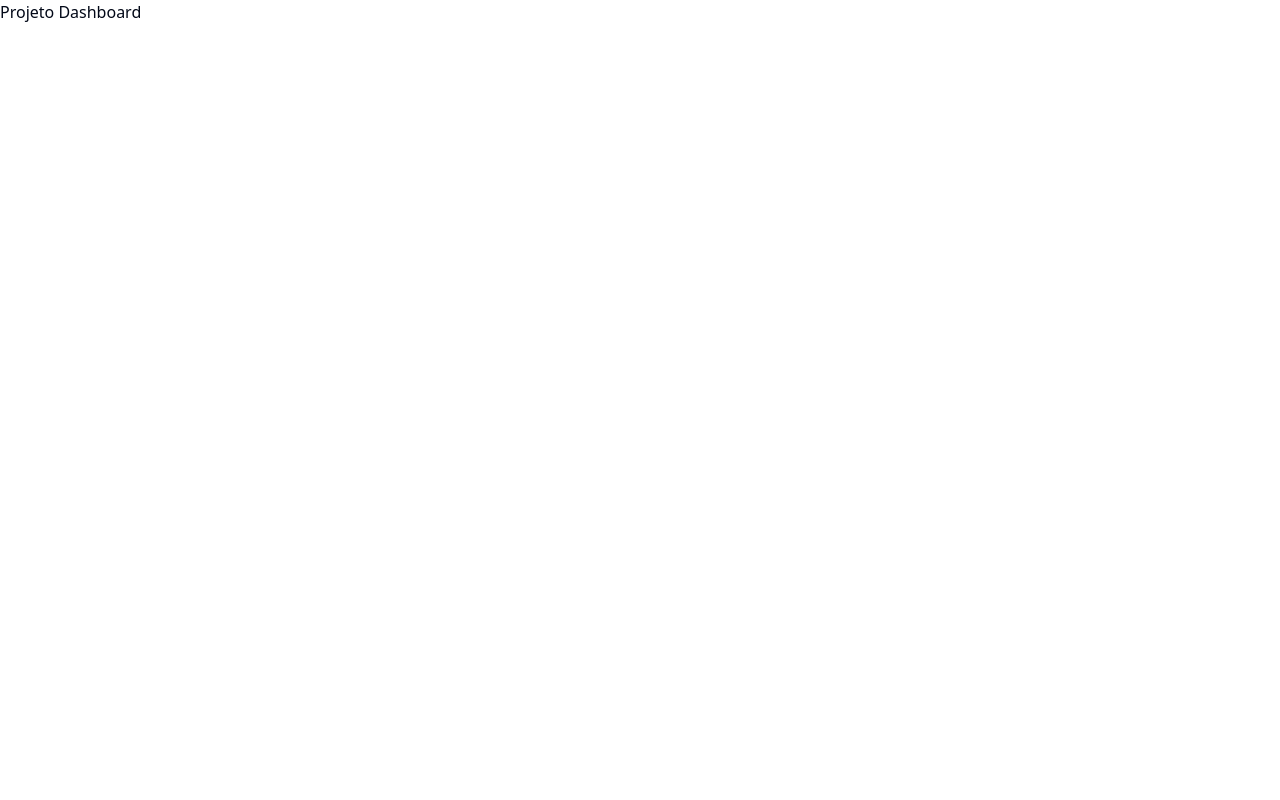
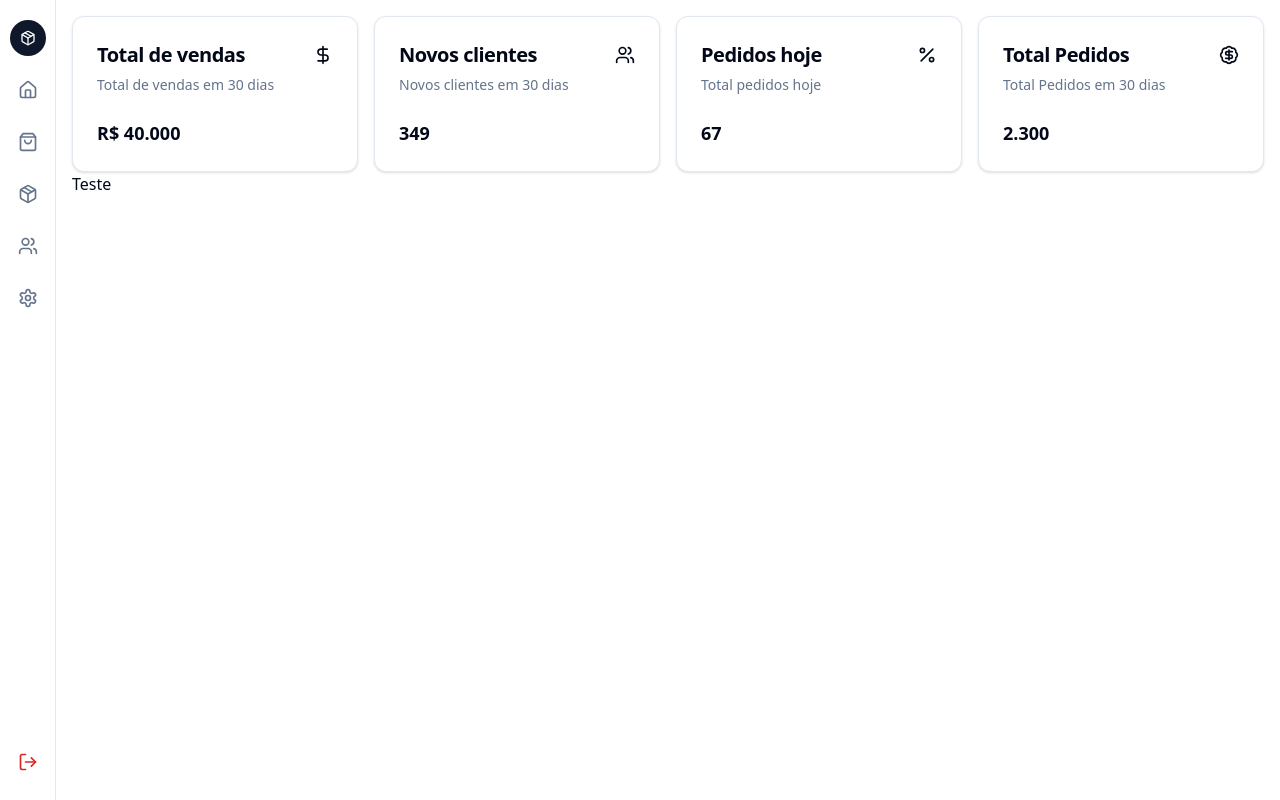
Before and after one commit to FilipeRabelo/dashboard-next-shadcnUi, a Next.js app: page / in a window 1280 px wide. Built offline with nearby package versions, Linux system fonts and the light colour scheme.

Commit message:
Projeto-dashboard-next-shadcn-ui

```diff
--- a/src/app/page.tsx
+++ b/src/app/page.tsx
@@ -1,10 +1,87 @@
 // import { Button } from "@/components/ui/button";
 // import Image from "next/image";
 
+import { ChartOverView } from "@/components/chart";
+import { Card, CardContent, CardDescription, CardHeader, CardTitle } from "@/components/ui/card";
+import { BadgeDollarSign, DollarSign, Percent, Users } from "lucide-react";
+
 export default function Home() {
   return (
-    <main>
-      <h1 className="text-2x1">Projeto Dashboard</h1>
+    <main className="sm:ml-14 p-4">
+      <section className="grid grid-cols-2 lg:grid-cols-4 gap-4">
+        <Card>
+          <CardHeader>
+            <div className="flex items-center justify-center">
+              <CardTitle className="select-none text-lg sm:text-xl">
+                Total de vendas
+              </CardTitle>
+              <DollarSign className="ml-auto w-5 h-5" />
+            </div>
+
+            <CardDescription>Total de vendas em 30 dias</CardDescription>
+          </CardHeader>
+
+          <CardContent>
+            <p className="text-base sm:text-lg font-bold">R$ 40.000</p>
+          </CardContent>
+        </Card>
+
+        <Card>
+          <CardHeader>
+            <div className="flex items-center justify-center">
+              <CardTitle className="select-none text-lg sm:text-xl">
+                Novos clientes
+              </CardTitle>
+              <Users className="ml-auto w-5 h-5" />
+
+            </div>
+
+            <CardDescription>Novos clientes em 30 dias</CardDescription>
+          </CardHeader>
+
+          <CardContent>
+            <p className="text-base sm:text-lg font-bold">349</p>
+          </CardContent>
+        </Card>
+
+        <Card>
+          <CardHeader>
+            <div className="flex items-center justify-center">
+              <CardTitle className="select-none text-lg sm:text-xl">
+                Pedidos hoje
+              </CardTitle>
+              <Percent className="ml-auto w-5 h-5" />
+            </div>
+
+            <CardDescription>Total pedidos hoje</CardDescription>
+          </CardHeader>
+
+          <CardContent>
+            <p className="text-base sm:text-lg font-bold">67</p>
+          </CardContent>
+        </Card>
+
+        <Card>
+          <CardHeader>
+            <div className="flex items-center justify-center">
+              <CardTitle className="select-none text-lg sm:text-xl">
+                Total Pedidos
+              </CardTitle>
+              <BadgeDollarSign className="ml-auto w-5 h-5" />
+            </div>
+
+            <CardDescription>Total Pedidos em 30 dias</CardDescription>
+          </CardHeader>
+
+          <CardContent>
+            <p className="text-base sm:text-lg font-bold">2.300</p>
+          </CardContent>
+        </Card>
+      </section>
+
+      <section className="flex flex-col md:flex-row gap-4">
+        <ChartOverView />
+      </section>
     </main>
   );
 }
--- /dev/null
+++ b/src/components/chart/index.tsx
@@ -0,0 +1,7 @@
+export function ChartOverView() {
+  return (
+    <div>
+      <h1>Teste</h1>
+    </div>
+  )
+}
--- a/src/components/sidebar/index.tsx
+++ b/src/components/sidebar/index.tsx
@@ -1,12 +1,130 @@
 import Link from "next/link";
 import { Button } from "../ui/button";
 import { Sheet, SheetTrigger, SheetContent } from "../ui/sheet";
-import { Home, Package, PanelBottom, Settings, ShoppingBag, Users } from "lucide-react";
+import { Home, LogOut, Package, PanelBottom, Settings, ShoppingBag, Users } from "lucide-react";
+import { Tooltip, TooltipProvider, TooltipTrigger, TooltipContent } from "../ui/tooltip";
 
-export function Sidebar(){
-  return(
+export function Sidebar() {
+  return (
     <div className="flex w-full flex-col bg-muted/40">
 
+      {/* sidebar desktop */}
+      <aside
+        className="fixed inset-y-0 left-0 z-10 hidden w-14 border-r bg-background sm:flex flex-col"
+      >
+        <nav className="flex flex-col items-center gap-4 px-2 py-5">
+          <TooltipProvider>
+
+            <Link
+              href={'#'}
+              className="flex h-9 w-9 shrink-0 items-center justify-center bg-primary
+              text-primary-foreground rounded-full"
+            >
+              <Package className="h-4 w-4" />
+              <span className="sr-only">Dashboard Logo</span>
+            </Link>
+
+            <Tooltip>
+              <TooltipTrigger asChild>
+                <Link
+                  href={'#'}
+                  className="flex h-9 w-9 shrink-0 items-center justify-center rounded-lg
+                  text-muted-foreground transition-colors hover:text-foreground"
+                >
+                  <Home className="h-5 w-5" />
+                  <span className="sr-only">Início</span>
+                </Link>
+              </TooltipTrigger>
+
+              <TooltipContent side="right">Início</TooltipContent>
+            </Tooltip>
+
+            <Tooltip>
+              <TooltipTrigger asChild>
+                <Link
+                  href={'#'}
+                  className="flex h-9 w-9 shrink-0 items-center justify-center rounded-lg
+                  text-muted-foreground transition-colors hover:text-foreground"
+                >
+                  <ShoppingBag className="h-5 w-5" />
+                  <span className="sr-only">Pedidos</span>
+                </Link>
+              </TooltipTrigger>
+
+              <TooltipContent side="right">Pedidos</TooltipContent>
+            </Tooltip>
+
+            <Tooltip>
+              <TooltipTrigger asChild>
+                <Link
+                  href={'#'}
+                  className="flex h-9 w-9 shrink-0 items-center justify-center rounded-lg
+                  text-muted-foreground transition-colors hover:text-foreground"
+                >
+                  <Package className="h-5 w-5" />
+                  <span className="sr-only">Produtos</span>
+                </Link>
+              </TooltipTrigger>
+
+              <TooltipContent side="right">Produtos</TooltipContent>
+            </Tooltip>
+
+            <Tooltip>
+              <TooltipTrigger asChild>
+                <Link
+                  href={'#'}
+                  className="flex h-9 w-9 shrink-0 items-center justify-center rounded-lg
+                  text-muted-foreground transition-colors hover:text-foreground"
+                >
+                  <Users className="h-5 w-5" />
+                  <span className="sr-only">Clientes</span>
+                </Link>
+              </TooltipTrigger>
+
+              <TooltipContent side="right">Clientes</TooltipContent>
+            </Tooltip>
+
+            <Tooltip>
+              <TooltipTrigger asChild>
+                <Link
+                  href={'#'}
+                  className="flex h-9 w-9 shrink-0 items-center justify-center rounded-lg
+                  text-muted-foreground transition-colors hover:text-foreground"
+                >
+                  <Settings className="h-5 w-5" />
+                  <span className="sr-only">Configurações</span>
+                </Link>
+              </TooltipTrigger>
+
+              <TooltipContent side="right">Configurações</TooltipContent>
+            </Tooltip>
+
+          </TooltipProvider>
+        </nav>
+
+        <nav className="mt-auto flex flex-col items-center gap-4 px-2 py-5">
+          <TooltipProvider>
+            <Tooltip>
+              <TooltipTrigger asChild>
+                <Link
+                  href={'#'}
+                  className="flex h-9 w-9 shrink-0 items-center justify-center rounded-lg
+                  text-muted-foreground transition-colors hover:text-foreground text-red-600"
+                >
+                  <LogOut className="h-5 w-5" />
+                  <span className="sr-only">Sair</span>
+                </Link>
+              </TooltipTrigger>
+
+              <TooltipContent side="right">Sair</TooltipContent>
+            </Tooltip>
+          </TooltipProvider>
+        </nav>
+
+      </aside>
+
+
+      {/* INICIO sidebar mobile */}
       <div className="sm:hidden flex flex-col sm:gap-4 sm:py-4 sm:pl-14">
         <header
           className="sticky top-0 z-30 flex h-14 items-center px-4 border-b bg-background gap-4
@@ -16,7 +134,7 @@ export function Sidebar(){
 
             <SheetTrigger asChild>
               <Button size={'icon'} variant={'outline'} className="sm:hidden">
-                <PanelBottom className="w-5 h-5"/>
+                <PanelBottom className="w-5 h-5" />
                 <span className="sr-only">Abrir / Fechar Menu</span>
               </Button>
             </SheetTrigger>
@@ -29,7 +147,7 @@ export function Sidebar(){
                   items-center justify-center text-primary-foreground md:text-base gap-2"
                   prefetch={false}
                 >
-                  <Package className="w-5 h-5 transition-all"/>
+                  <Package className="w-5 h-5 transition-all" />
                   <span className="sr-only">Logo do projeto</span>
                 </Link>
 
@@ -78,10 +196,21 @@ export function Sidebar(){
                   Configurações
                 </Link>
 
+                <Link
+                  href={'#'}
+                  className="flex items-center gap-4 px-2 text-muted-foreground hover:text-foreground"
+                  prefetch={false}
+                >
+                  <LogOut className="h-5 w-5" />
+                  Sair
+                </Link>
+
               </nav>
             </SheetContent>
           </Sheet>
+
           <h2>Menu</h2>
+
         </header>
       </div>
 
```
